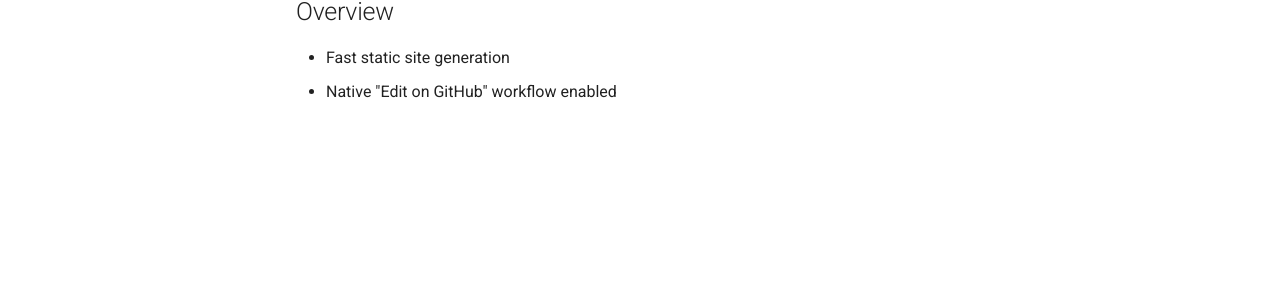
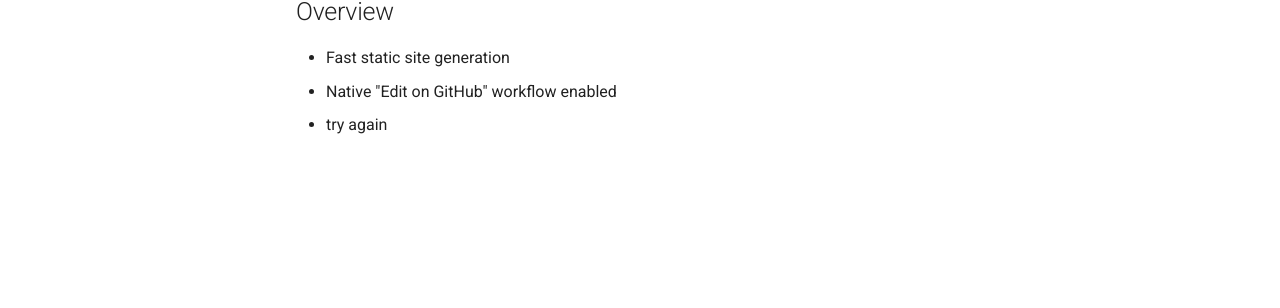
Before and after one commit to kevinwucodes/octo-docs, an MkDocs documentation site: the page built from docs/index.md, in a window 1280 px wide. Shown: the part 251-559 px from the top of the page. Built offline with MkDocs 1.6.1 and Material for MkDocs 9.7.7, drawn with Linux system fonts in a browser that asks for light colours; comment, search, counter and statistics services are not loaded.

Commit message:
Update index.md

```diff
--- a/docs/index.md
+++ b/docs/index.md
@@ -5,3 +5,4 @@ This is the homepage of the documentation.
 ## Overview
 * Fast static site generation
 * Native "Edit on GitHub" workflow enabled
+* try again
```
